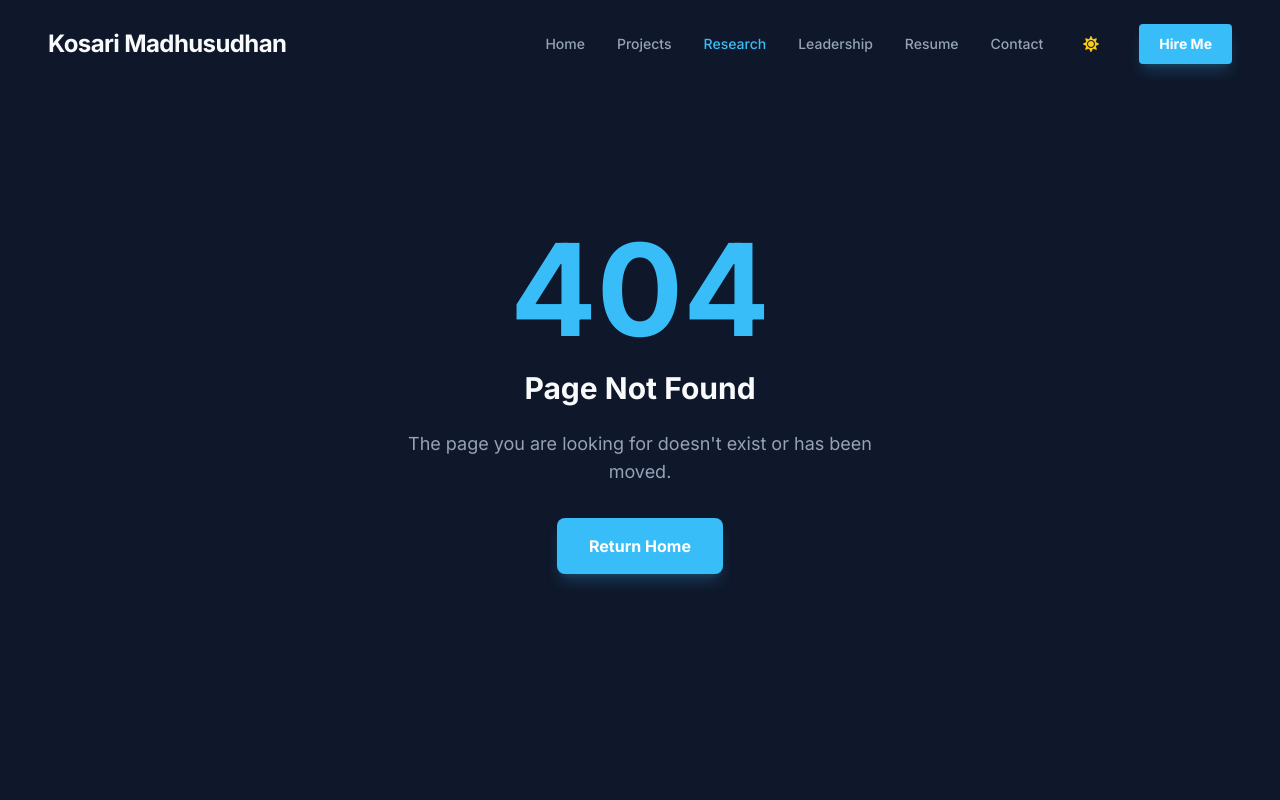
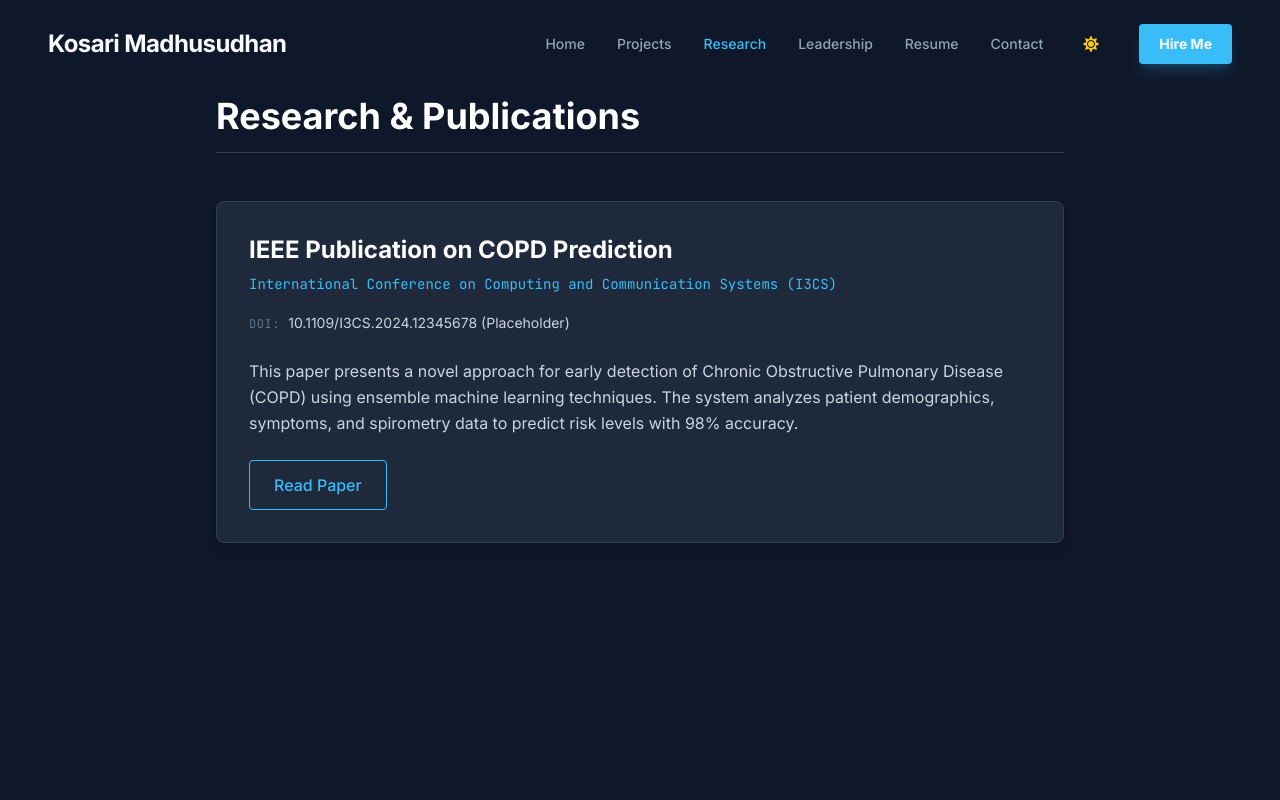
Before and after one commit to MadhusudhanKosari/Madhusudhan, a React (Vite) app in the folder frontend/: page /research in a window 1280 px wide. Shown: the top 800 px of the page. Built offline with nearby package versions, Linux system fonts and the light colour scheme.

Commit message:
added research

```diff
--- a/frontend/src/App.jsx
+++ b/frontend/src/App.jsx
@@ -7,6 +7,7 @@ import ScrollToTop from './components/ScrollToTop';
 import Home from './pages/Home';
 import Projects from './pages/Projects';
 import Leadership from './pages/Leadership';
+import Research from './pages/Research';
 import Resume from './pages/Resume';
 import Contact from './pages/Contact';
 import NotFound from './pages/NotFound';
@@ -21,6 +22,7 @@ function App() {
                     <Routes>
                         <Route path="/" element={<Home />} />
                         <Route path="/projects" element={<Projects />} />
+                        <Route path="/research" element={<Research />} />
                         <Route path="/leadership" element={<Leadership />} />
                         <Route path="/resume" element={<Resume />} />
                         <Route path="/contact" element={<Contact />} />
```
